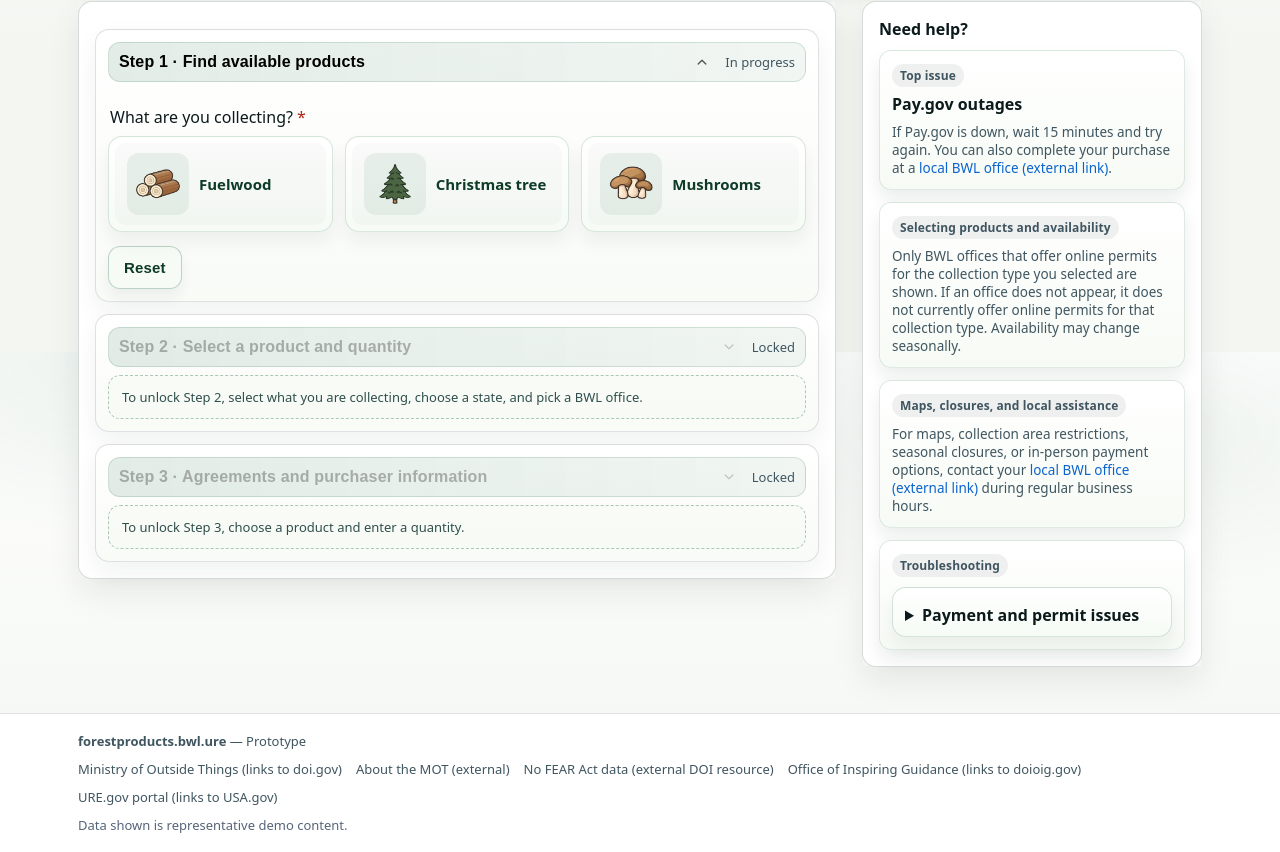
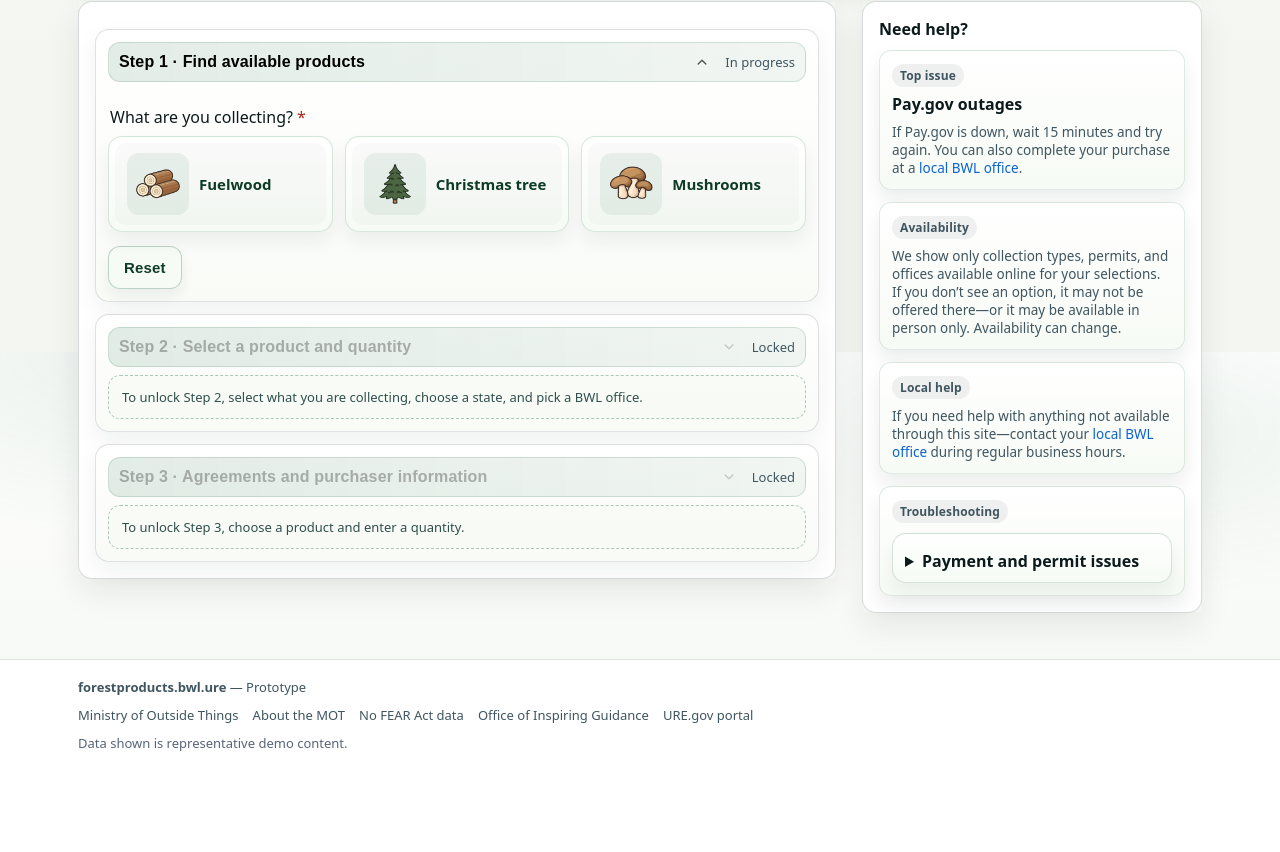
Before and after one commit to bip-river/SFPx, a plain HTML site: page index.html in a window 1280 px wide. Shown: the part 448-1300 px from the top of the page. After the commit the page ends 1218 px from the top, so only its background shows below. Drawn offline with Linux system fonts and the light colour scheme.

Commit message:
Refactor help section links and text
Updated links to remove '(external link)' text and improved clarity in help sections.

```diff
--- a/index.html
+++ b/index.html
@@ -343,26 +343,24 @@ Replace this demo text with the authoritative terms and conditions used by your
       <p>
         If Pay.gov is down, wait 15 minutes and try again. You can also complete
         your purchase at a
-        <a href="https://www.blm.gov/office/national-office" target="_blank" rel="noopener">local BWL office (external link)</a>.
+        <a href="https://www.blm.gov/office/national-office" target="_blank" rel="noopener">local BWL office</a>.
       </p>
     </div>
 
     <div class="help-card">
-      <div class="eyebrow">Selecting products and availability</div>
+      <div class="eyebrow">Availability</div>
       <p>
-        Only BWL offices that offer online permits for the collection type you
-        selected are shown. If an office does not appear, it does not currently
-        offer online permits for that collection type. Availability may change
-        seasonally.
+        We show only collection types, permits, and offices available online for your selections.
+        If you don’t see an option, it may not be offered there—or it may be available in person only.
+        Availability can change.
       </p>
     </div>
 
     <div class="help-card">
-      <div class="eyebrow">Maps, closures, and local assistance</div>
+      <div class="eyebrow">Local help</div>
       <p>
-        For maps, collection area restrictions, seasonal closures, or in-person
-        payment options, contact your
-        <a href="https://www.blm.gov/office/national-office" target="_blank" rel="noopener">local BWL office (external link)</a>
+        If you need help with anything not available through this site—contact your
+        <a href="https://www.blm.gov/office/national-office" target="_blank" rel="noopener">local BWL office</a>
         during regular business hours.
       </p>
     </div>
@@ -392,7 +390,7 @@ Replace this demo text with the authoritative terms and conditions used by your
           <p>
             This system does not support online permit lookup. If you cannot locate
             your permit or confirmation email, contact your
-            <a href="https://www.blm.gov/office/national-office" target="_blank" rel="noopener">local BWL office (external link)</a>
+            <a href="https://www.blm.gov/office/national-office" target="_blank" rel="noopener">local BWL office</a>
             during business hours. Staff can help locate your permit using your
             <strong>name and email address</strong>.
           </p>
@@ -416,7 +414,7 @@ Replace this demo text with the authoritative terms and conditions used by your
         <div class="help-subaccordion-body">
           <p>
             If you believe you were charged more than once, contact your
-            <a href="https://www.blm.gov/office/national-office" target="_blank" rel="noopener">local BWL office (external link)</a>
+            <a href="https://www.blm.gov/office/national-office" target="_blank" rel="noopener">local BWL office</a>
             during business hours. Be prepared to provide your name, email address,
             and any payment confirmation information you received.
           </p>
@@ -434,7 +432,7 @@ Replace this demo text with the authoritative terms and conditions used by your
           </ul>
           <p>
             If you are still unable to access your permit, contact your
-            <a href="https://www.blm.gov/office/national-office" target="_blank" rel="noopener">local BWL office (external link)</a>.
+            <a href="https://www.blm.gov/office/national-office" target="_blank" rel="noopener">local BWL office</a>.
           </p>
         </div>
       </details>
@@ -452,11 +450,11 @@ Replace this demo text with the authoritative terms and conditions used by your
     <div class="wrap">
       <div><strong>forestproducts.bwl.ure</strong> — Prototype</div>
       <div class="footer-links" aria-label="Footer links">
-        <a href="https://www.doi.gov/" target="_blank" rel="noopener">Ministry of Outside Things (links to doi.gov)</a>
-        <a href="https://www.doi.gov/about" target="_blank" rel="noopener">About the MOT (external)</a>
-        <a href="https://www.doi.gov/pmb/eeo/no-fear-act" target="_blank" rel="noopener">No FEAR Act data (external DOI resource)</a>
-        <a href="https://www.doioig.gov/" target="_blank" rel="noopener">Office of Inspiring Guidance (links to doioig.gov)</a>
-        <a href="https://www.usa.gov/" target="_blank" rel="noopener">URE.gov portal (links to USA.gov)</a>
+        <a href="https://www.doi.gov/" target="_blank" rel="noopener">Ministry of Outside Things</a>
+        <a href="https://www.doi.gov/about" target="_blank" rel="noopener">About the MOT</a>
+        <a href="https://www.doi.gov/pmb/eeo/no-fear-act" target="_blank" rel="noopener">No FEAR Act data</a>
+        <a href="https://www.doioig.gov/" target="_blank" rel="noopener">Office of Inspiring Guidance</a>
+        <a href="https://www.usa.gov/" target="_blank" rel="noopener">URE.gov portal</a>
       </div>
       <div class="smallprint">Data shown is representative demo content.</div>
     </div>
```
